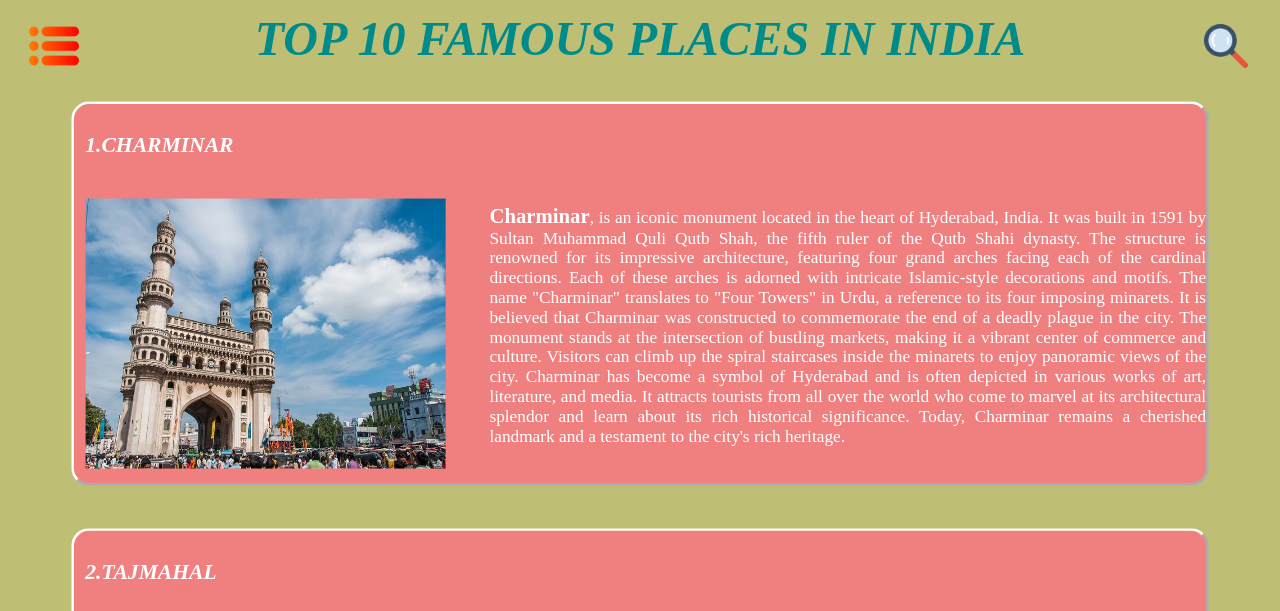
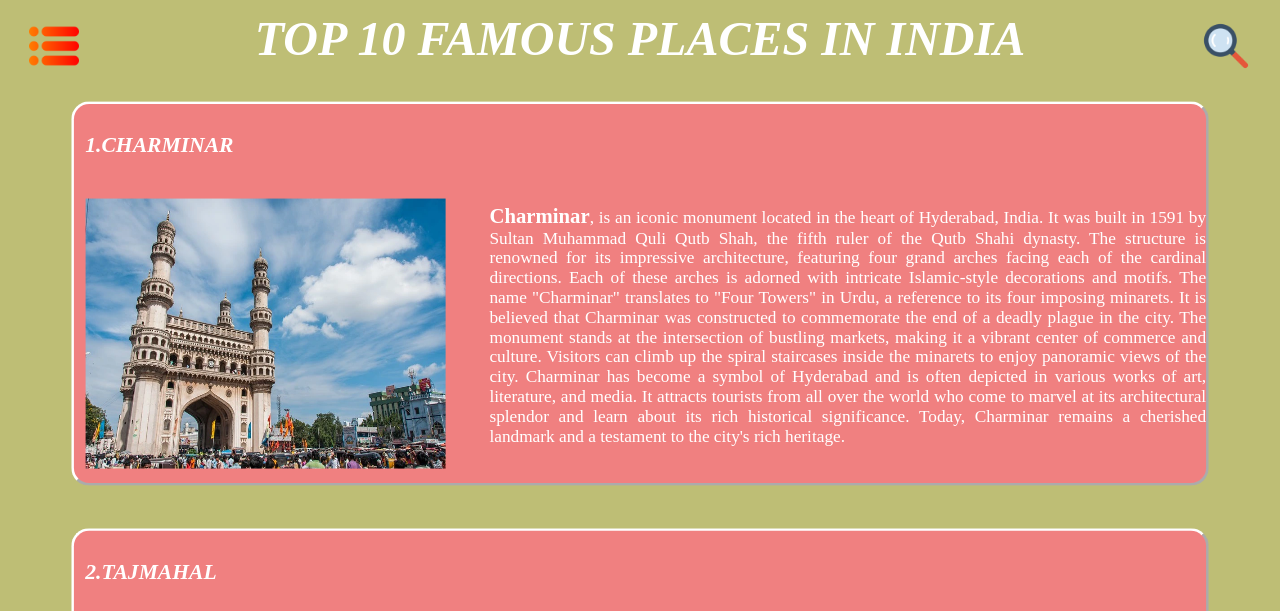
Before and after one commit to gogurusathvikreddy/mini_project, a plain HTML site: page index.html in a window 1280 px wide. Shown: the top 611 px of the page. Drawn offline with Linux system fonts and the light colour scheme.

Commit message:
styles.css

```diff
--- a/styles.css
+++ b/styles.css
@@ -39,7 +39,7 @@ img {
 }
 #cha{
     scale: 1.5;
-    color: darkcyan;
+    color: white;
 }
 #ran{
     color: darkcyan;
```
